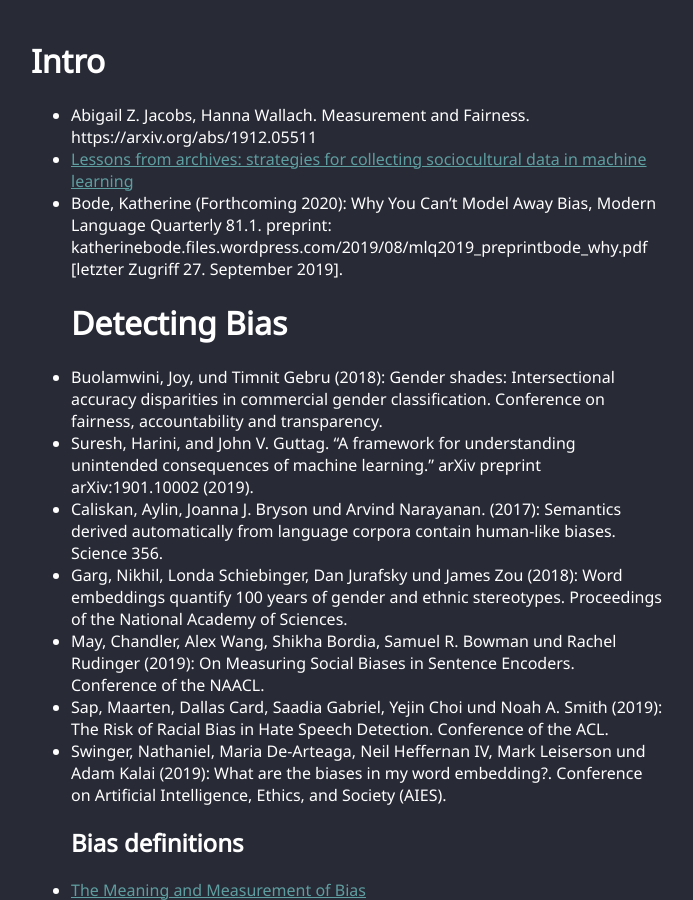
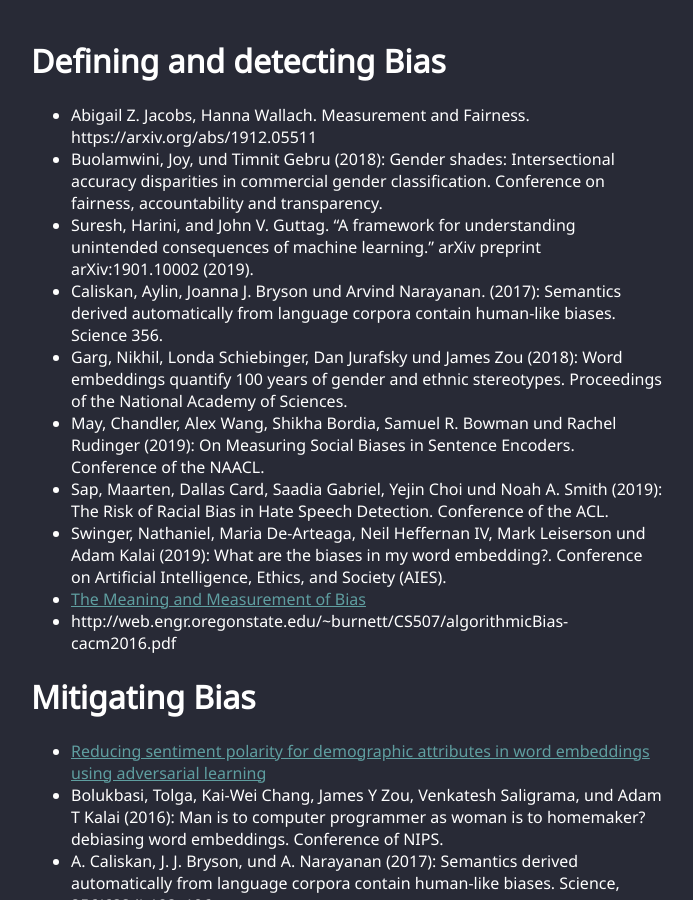
Before and after one commit to millawell/bias-ml-dh, a Jekyll site: the page built from bibliographie.md, in a window 1280 px wide and 900 px high. Shown: the whole window, without its empty margins (293-986 px from the left). Built offline with Jekyll 4.4.1, drawn with Linux system fonts in a browser that asks for light colours; our own code applies the rules of GitHub Pages for plain Markdown files; some of the changed text lies outside the part shown.

Commit message:
Update bibliographie.md

```diff
--- a/bibliographie.md
+++ b/bibliographie.md
@@ -1,8 +1,5 @@
-# Intro
+# Defining and detecting Bias
 * Abigail Z. Jacobs, Hanna Wallach. Measurement and Fairness. https://arxiv.org/abs/1912.05511
-* [Lessons from archives: strategies for collecting sociocultural data in machine learning](https://dl.acm.org/doi/abs/10.1145/3351095.3372829)
-* Bode, Katherine (Forthcoming 2020): Why You Can’t Model Away Bias, Modern Language Quarterly 81.1. preprint: katherinebode.files.wordpress.com/2019/08/mlq2019_preprintbode_why.pdf [letzter Zugriff 27. September 2019].
-# Detecting Bias
 * Buolamwini, Joy, und Timnit Gebru (2018): Gender shades: Intersectional accuracy disparities in commercial gender classification. Conference on fairness, accountability and transparency.
 * Suresh, Harini, and John V. Guttag. "A framework for understanding unintended consequences of machine learning." arXiv preprint arXiv:1901.10002 (2019).
 * Caliskan, Aylin, Joanna J. Bryson und Arvind Narayanan. (2017): Semantics derived automatically from language corpora contain human-like biases. Science 356.
@@ -10,9 +7,9 @@
 * May, Chandler, Alex Wang, Shikha Bordia, Samuel R. Bowman und Rachel Rudinger (2019): On Measuring Social Biases in Sentence Encoders. Conference of the NAACL.
 * Sap, Maarten, Dallas Card, Saadia Gabriel, Yejin Choi und Noah A. Smith (2019): The Risk of Racial Bias in Hate Speech Detection. Conference of the ACL.
 * Swinger, Nathaniel, Maria De-Arteaga, Neil Heffernan IV, Mark Leiserson und Adam Kalai (2019): What are the biases in my word embedding?. Conference on Artificial Intelligence, Ethics, and Society (AIES).
-## Bias definitions
 * [The Meaning and Measurement of Bias](https://azjacobs.com/measurement)
 * http://web.engr.oregonstate.edu/~burnett/CS507/algorithmicBias-cacm2016.pdf
+
 # Mitigating Bias
 * [Reducing sentiment polarity for demographic attributes in word embeddings using adversarial learning](https://dl.acm.org/doi/abs/10.1145/3351095.3372837)
 * Bolukbasi, Tolga, Kai-Wei Chang, James Y Zou, Venkatesh Saligrama, und Adam T Kalai (2016): Man is to computer programmer as woman is to homemaker? debiasing word embeddings. Conference of NIPS.
```
Also changed, not shown: other parts of bibliographie.md (+2 -4 lines).
